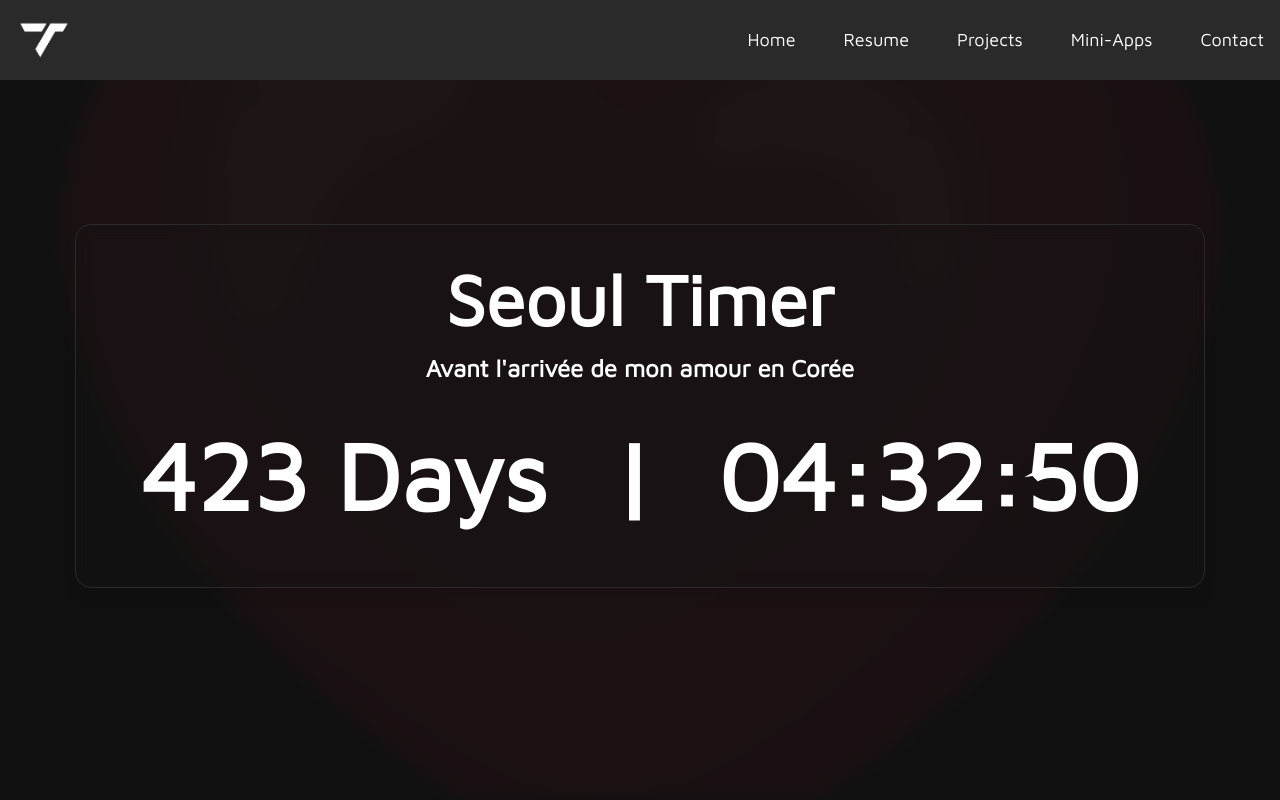
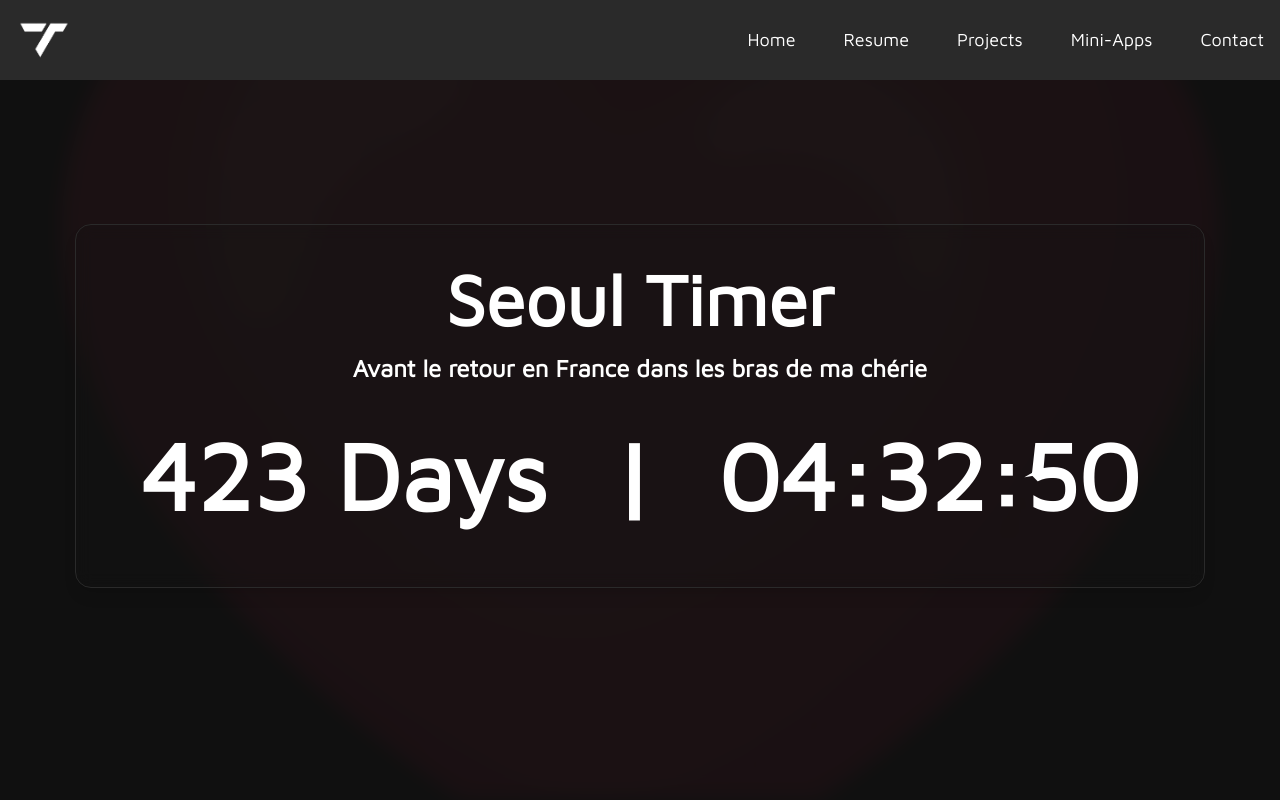
Before and after one commit to Tomi-Tom/Tomfolio, a React (Vite) app: page /love in a window 1280 px wide. Shown: the top 800 px of the page. Built offline with nearby package versions, Linux system fonts and the light colour scheme.

Commit message:
fix: update message love timer

```diff
--- a/src/pages/LoveTimer.tsx
+++ b/src/pages/LoveTimer.tsx
@@ -78,7 +78,7 @@ export default function LoveTimerPage(): ReactElement {
             <h1 className="font-bold max-lg:hidden">Seoul Timer</h1>
             <h2 className="font-bold lg:hidden">Seoul Timer</h2>
             <p className="max-lg:body-tiny body-bold-large p-2">
-              Avant l'arrivée de mon amour en Corée
+              Avant le retour en France dans les bras de ma chérie
             </p>
             <div className="flex w-full flex-row items-center justify-center py-8 max-lg:flex-col">
               <p className="px-8 text-8xl font-extrabold max-lg:text-4xl">
```
